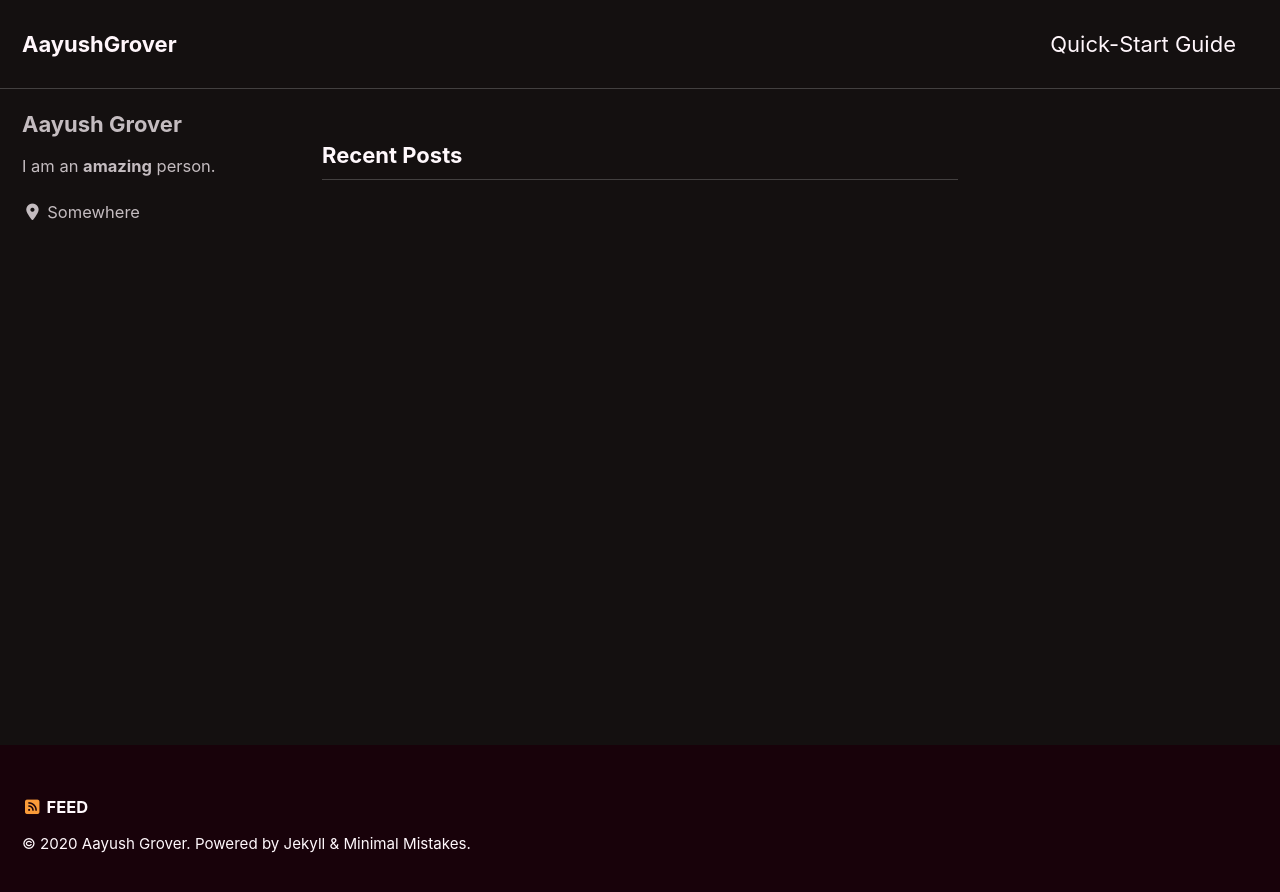
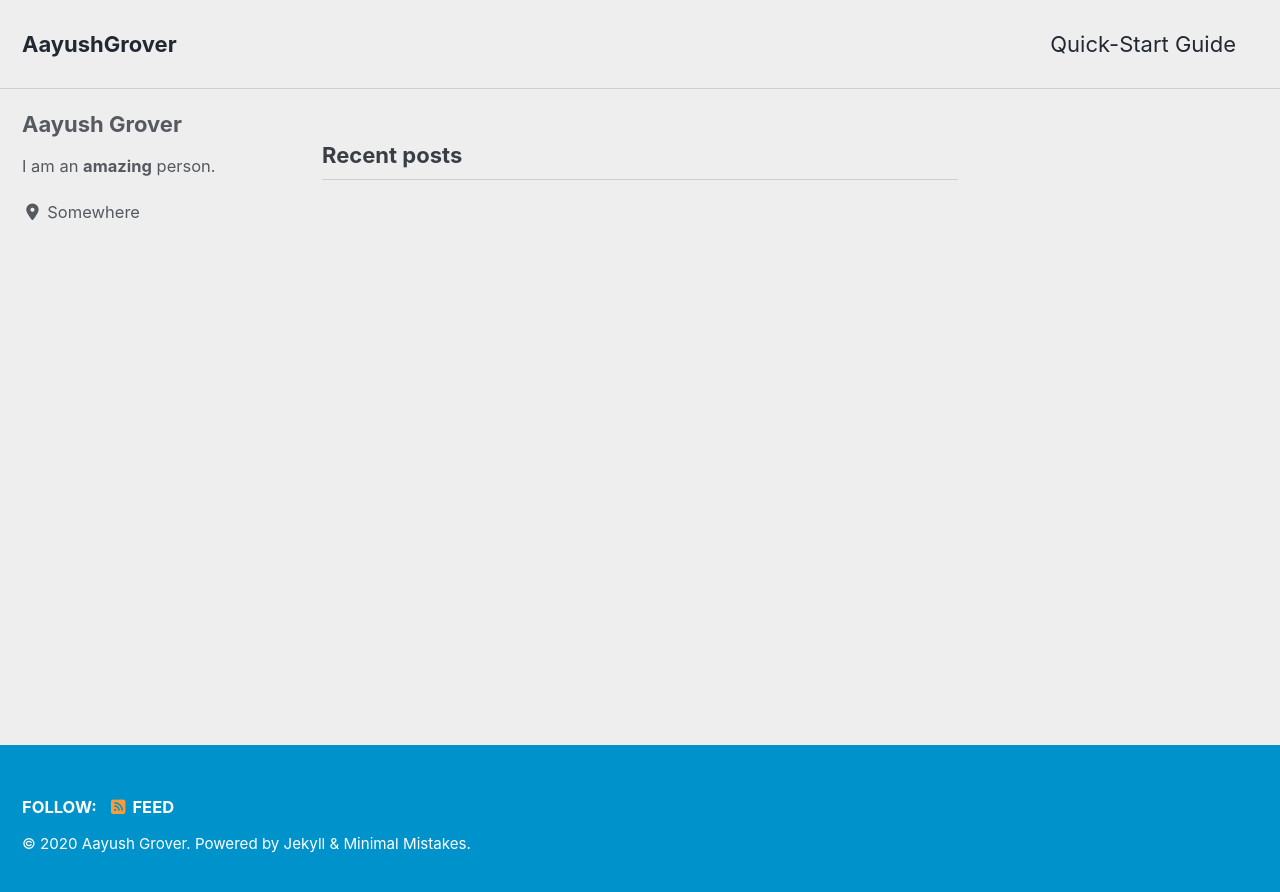
Before and after one commit to AayushGrover/AayushGrover.github.io, a Jekyll site: the page built from index.html, in a window 1280 px wide. Shown: the top 892 px of the page. Built offline with Jekyll 4.4.1, drawn with Linux system fonts in a browser that asks for light colours; cached includes are drawn as plain includes; nearby versions of some CDN libraries; the list of posts is cut into pages by our own code.

Commit message:
Update _config.yml

```diff
--- a/_config.yml
+++ b/_config.yml
@@ -12,10 +12,10 @@
 
 # theme                  : "minimal-mistakes-jekyll"
 # remote_theme           : "mmistakes/minimal-mistakes"
-minimal_mistakes_skin    : "neon" # "air", "aqua", "contrast", "dark", "dirt", "neon", "mint", "plum", "sunrise"
+minimal_mistakes_skin    : "air" # "air", "aqua", "contrast", "dark", "dirt", "neon", "mint", "plum", "sunrise"
 
 # Site Settings
-locale                   : "en-IN"
+locale                   : "en-US"
 title                    : "AayushGrover"
 title_separator          : "-"
 subtitle                 : # site tagline that appears below site title in masthead
```
